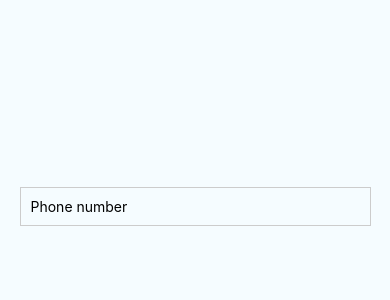
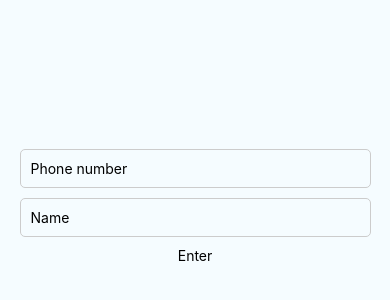
Before and after one commit to coreyjvernon/InnerCityGamesChatApp, a React Native app: screen / in a window 390 px wide. Shown: the part 216-516 px from the top of the page. Built offline with nearby package versions, Linux system fonts and the light colour scheme.

Commit message:
update 1

```diff
--- a/App.js
+++ b/App.js
@@ -1,5 +1,5 @@
 import React, {Component} from 'react';
-import {StyleSheet, Text, TextInput, View} from 'react-native';
+import {StyleSheet, Text, TouchableOpacity, TextInput, View} from 'react-native';
 
 // const instructions = Platform.select({
 //   ios: 'Press Cmd+R to reload,\n' + 'Cmd+D or shake for dev menu',
@@ -9,13 +9,38 @@ import {StyleSheet, Text, TextInput, View} from 'react-native';
 // });
 
 export default class App extends React.Component {
+  state= {
+    phone: '',
+    name: ''
+  }
+
+  handleChange = key => val => {
+    this.setState({ [key]: val })
+  }
+
+  submitForm = () => {
+    alert(this.state.phone + '\n' + this.state.name)
+  }
+
   render() {
     return (
       <View style={styles.container}>
         <TextInput
+          keyboardType='number-pad'
           placeholder="Phone number"
           style={styles.input}
+          value={this.state.phone}
+          onChangeText={this.handleChange('phone')}
         />
+        <TextInput
+          placeholder="Name"
+          style={styles.input}
+          value={this.state.name}
+          onChangeText={this.handleChange('name')}
+        />
+        <TouchableOpacity onPress={this.submitForm}>
+          <Text>Enter</Text>
+        </TouchableOpacity>
       </View>
     );
   }
@@ -33,5 +58,7 @@ const styles = StyleSheet.create({
     borderWidth: 1,
     borderColor: '#ccc',
     width: '90%',
+    marginBottom: 10,
+    borderRadius: 5,
   },
 });
```
